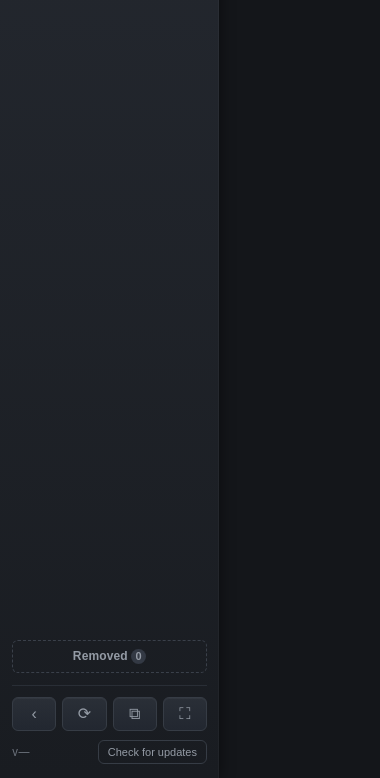
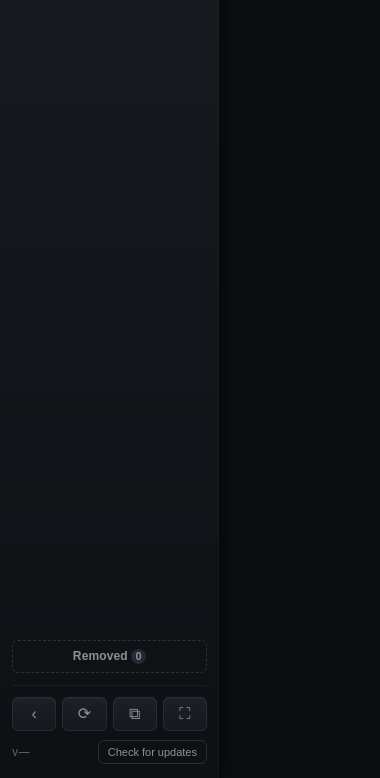
Before and after one commit to pl0xuee/StreamHub, an Electron app: page src/ui/index.html in a window 380 px wide. Shown: the part 66-844 px from the top of the page. Drawn offline with Linux system fonts and the light colour scheme; no server answers.

Commit message:
style: darken the gunmetal UI palette
Pull every step of the grey ramp down while keeping the cool blue-grey
hue, so the chrome reads as dark gunmetal rather than flat black. Covers
the tokens plus the hardcoded hexes that shadow them (scrollbars, sidebar
edge, service hover/active gradients, toolbar buttons, removed window).

Also update the Electron backgroundColor on both windows to match the new
--bg, otherwise launch flashes the old lighter grey before the CSS paints.

Co-Authored-By: Claude Opus 4.8 (1M context) <noreply@anthropic.com>

```diff
--- a/src/main.js
+++ b/src/main.js
@@ -88,7 +88,7 @@ function createWindow() {
     height: 800,
     minWidth: 940,
     minHeight: 600,
-    backgroundColor: '#14161a',
+    backgroundColor: '#0b0d10',
     title: 'StreamHub',
     autoHideMenuBar: true,
     icon: path.join(__dirname, '..', 'assets', 'icon.png'),
@@ -137,7 +137,7 @@ function openRemovedWindow() {
     height: 560,
     minWidth: 300,
     minHeight: 320,
-    backgroundColor: '#14161a',
+    backgroundColor: '#0b0d10',
     title: 'Removed services',
     autoHideMenuBar: true,
     parent: baseWindow || undefined,
--- a/src/ui/styles.css
+++ b/src/ui/styles.css
@@ -1,16 +1,16 @@
 :root {
   /* Dark gunmetal-grey palette — cool blue-grey with a metallic sheen. */
-  --bg: #14161a;
-  --sidebar-top: #23272e;
-  --sidebar-bottom: #191c21;
-  --surface: #1e2228;
-  --elevated: #2a2f37;
-  --elevated-2: #333944;
-  --border: #363c45;
-  --border-soft: #292e36;
-  --text: #e9ebee;
-  --muted: #949ba5;
-  --muted-2: #6c727c;
+  --bg: #0b0d10;
+  --sidebar-top: #171a1f;
+  --sidebar-bottom: #0e1014;
+  --surface: #13161a;
+  --elevated: #1c2027;
+  --elevated-2: #252a32;
+  --border: #282d35;
+  --border-soft: #1b1f25;
+  --text: #e4e7ea;
+  --muted: #8a919b;
+  --muted-2: #626871;
   --accent: #63b3d6;
   --accent-dim: #4d94b5;
   --accent-soft: rgba(99, 179, 214, 0.14);
@@ -42,13 +42,13 @@ body {
   width: 9px;
 }
 ::-webkit-scrollbar-thumb {
-  background: #363b44;
+  background: #282d35;
   border: 2px solid transparent;
   background-clip: padding-box;
   border-radius: 6px;
 }
 ::-webkit-scrollbar-thumb:hover {
-  background: #454b56;
+  background: #353b45;
   background-clip: padding-box;
 }
 
@@ -60,8 +60,8 @@ body {
   width: var(--sidebar-width);
   height: 100%;
   background: linear-gradient(180deg, var(--sidebar-top) 0%, var(--sidebar-bottom) 100%);
-  border-right: 1px solid #0e1013;
-  box-shadow: inset -1px 0 0 rgba(255, 255, 255, 0.03), 2px 0 12px rgba(0, 0, 0, 0.35);
+  border-right: 1px solid #05070a;
+  box-shadow: inset -1px 0 0 rgba(255, 255, 255, 0.03), 2px 0 12px rgba(0, 0, 0, 0.45);
   display: flex;
   flex-direction: column;
   padding: 14px 12px;
@@ -157,13 +157,13 @@ body {
   transition: background 0.14s ease, color 0.14s ease, border-color 0.14s ease;
 }
 .service:hover {
-  background: linear-gradient(180deg, var(--elevated) 0%, #262b33 100%);
+  background: linear-gradient(180deg, var(--elevated) 0%, #181c22 100%);
   color: var(--text);
 }
 .service.active {
   background: linear-gradient(180deg, var(--elevated-2) 0%, var(--elevated) 100%);
   color: var(--text);
-  border-color: #3d434d;
+  border-color: #2e343d;
   box-shadow: inset 0 1px 0 rgba(255, 255, 255, 0.04);
 }
 /* Accent highlight bar on the active service, with a soft glow. */
@@ -241,7 +241,7 @@ body {
   flex: 1;
   background: transparent;
   color: var(--muted);
-  border: 1px dashed #3a404a;
+  border: 1px dashed #2c323b;
   border-radius: var(--radius-sm);
   padding: 8px 6px;
   font-size: 12px;
@@ -318,7 +318,7 @@ body.collapsed #btn-update {
 }
 .toolbar button {
   flex: 1;
-  background: linear-gradient(180deg, #2a2f37 0%, #222730 100%);
+  background: linear-gradient(180deg, #1c2027 0%, #15181d 100%);
   color: var(--muted);
   border: 1px solid var(--border);
   border-radius: var(--radius-sm);
@@ -331,12 +331,12 @@ body.collapsed #btn-update {
 }
 .toolbar button:hover {
   color: var(--text);
-  background: linear-gradient(180deg, #313742 0%, #272c34 100%);
-  border-color: #454b56;
+  background: linear-gradient(180deg, #242a32 0%, #1b1f26 100%);
+  border-color: #353b45;
 }
 .toolbar button:active {
-  background: #202429;
-  box-shadow: inset 0 1px 3px rgba(0, 0, 0, 0.4);
+  background: #0e1014;
+  box-shadow: inset 0 1px 3px rgba(0, 0, 0, 0.5);
 }
 .toolbar button:focus-visible {
   outline: 2px solid var(--accent);
@@ -378,7 +378,7 @@ body.collapsed .list-actions {
 body.removed-window {
   padding: 18px;
   overflow-y: auto;
-  background: linear-gradient(180deg, #1b1e24 0%, var(--bg) 100%);
+  background: linear-gradient(180deg, #121519 0%, var(--bg) 100%);
 }
 .removed-header h1 {
   font-size: 15px;
@@ -391,7 +391,7 @@ body.removed-window {
 }
 .removed-window .service.restorable {
   border: 1px solid var(--border-soft);
-  background: linear-gradient(180deg, #22272e 0%, #1c2027 100%);
+  background: linear-gradient(180deg, #171b21 0%, #12151a 100%);
   margin-bottom: 7px;
   transition: border-color 0.14s ease, background 0.14s ease;
 }
```
